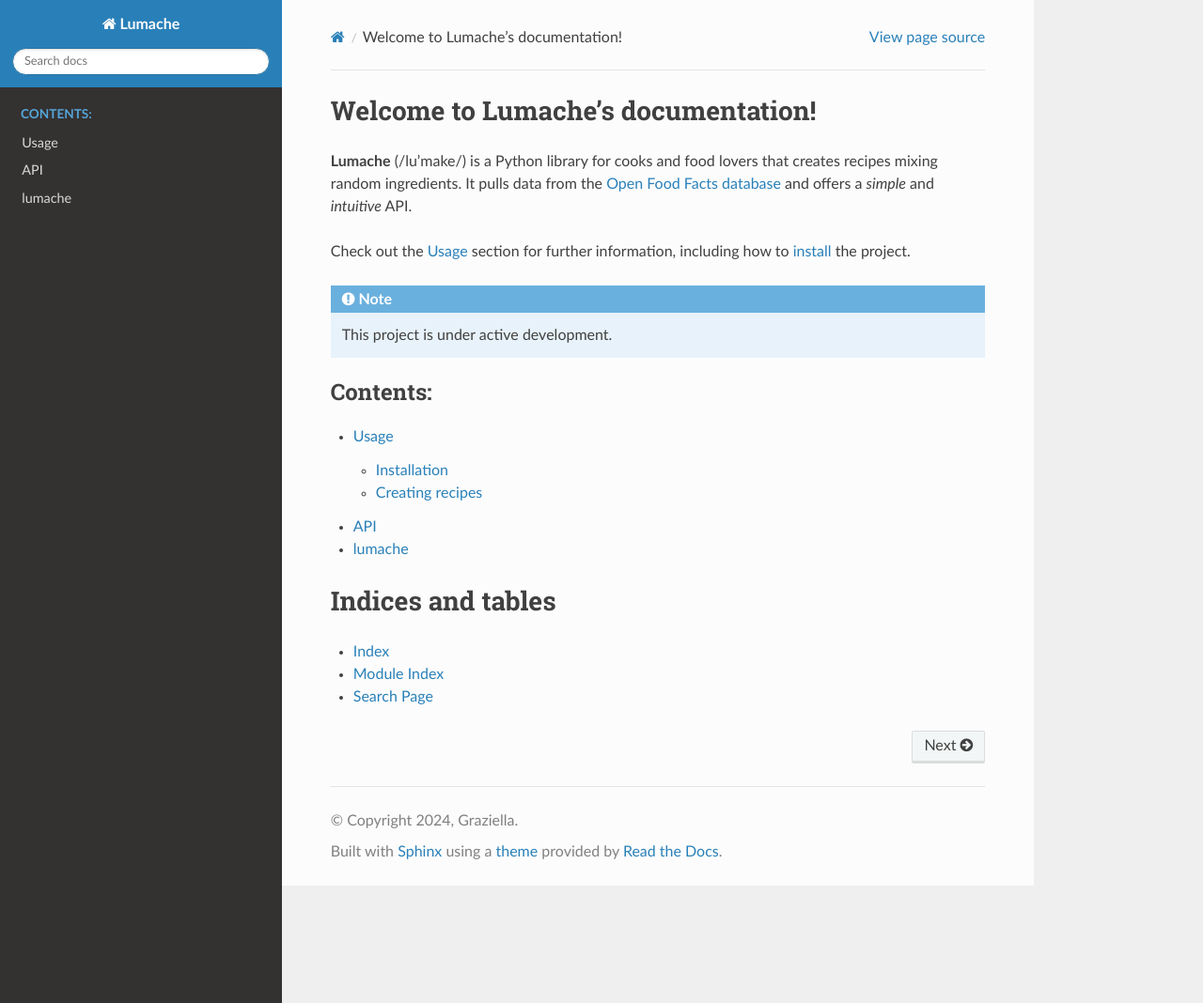
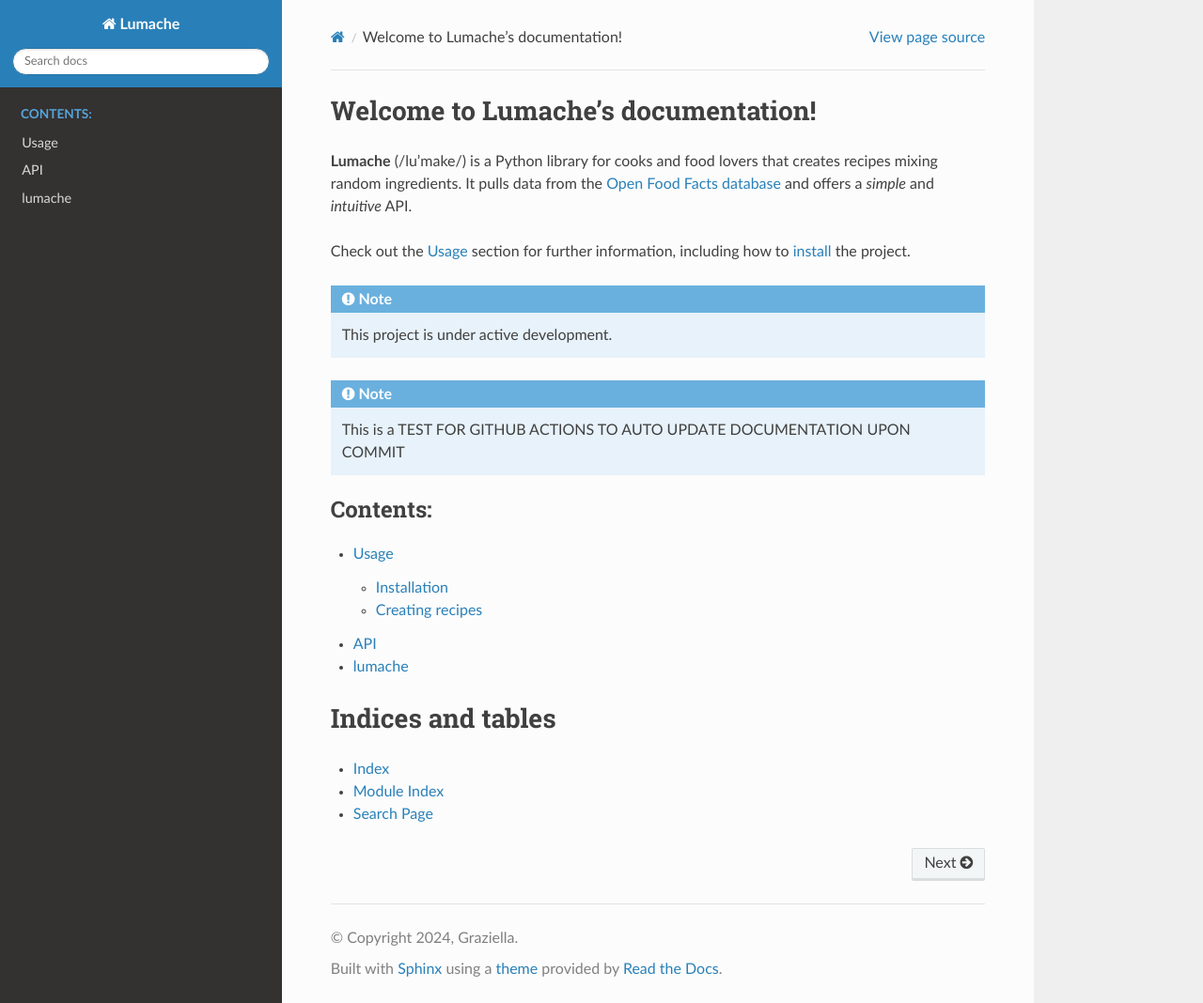
Before and after one commit to dakotaramos/sphinx_tutorial, a Sphinx documentation site: the page built from docs/source/index.rst, in a window 1280 px wide and 1068 px high. Shown: the whole window at 94% size. Built offline with Sphinx 7.4.7 and the Read the Docs theme 2.0.0, drawn with Linux system fonts in a browser that asks for light colours.

Commit message:
testing github actions auto update of documentation upon commit

```diff
--- a/docs/source/index.rst
+++ b/docs/source/index.rst
@@ -18,6 +18,10 @@ Check out the :doc:`usage` section for further information, including how to
 
    This project is under active development.
 
+.. note::
+
+   This is a TEST FOR GITHUB ACTIONS TO AUTO UPDATE DOCUMENTATION UPON COMMIT
+
 .. toctree::
    :maxdepth: 2
    :caption: Contents:
```
